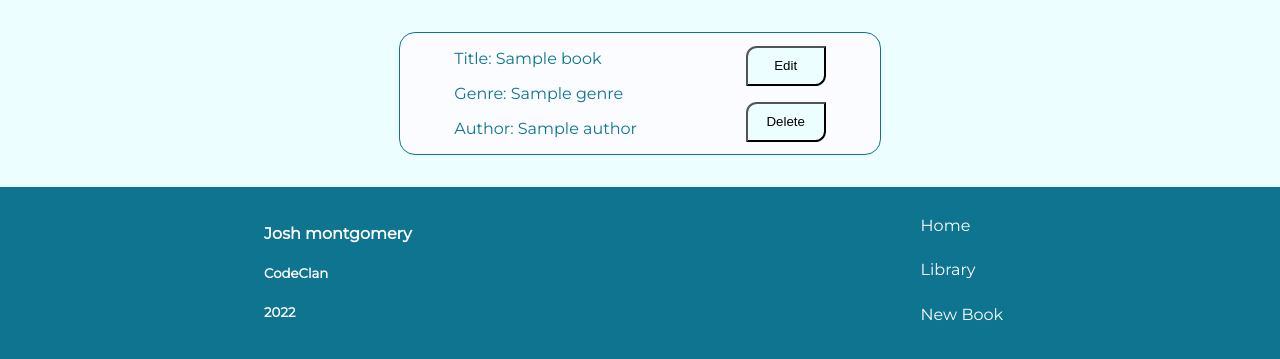
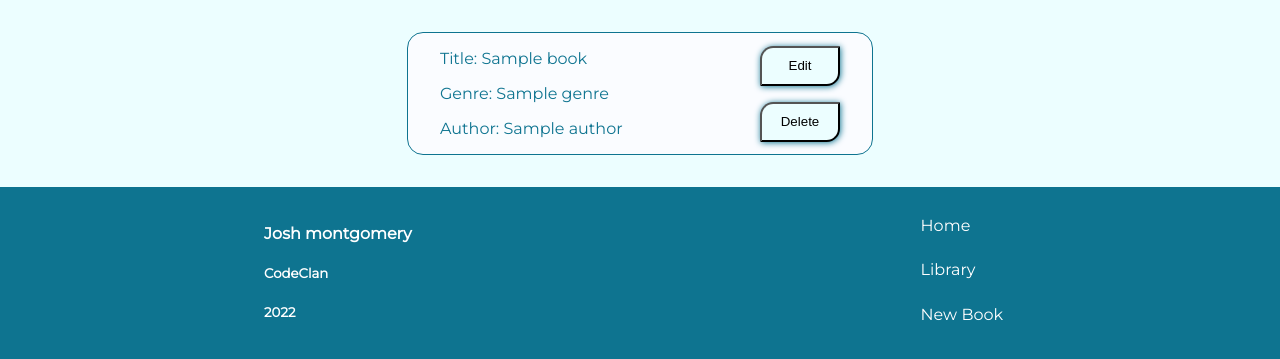
Before and after one commit to jomonty/codeclan_homework, a Flask app: page /books in a window 1280 px wide. Shown: the part 160-519 px from the top of the page. Run offline with Flask 2, Linux system fonts and the light colour scheme; a database or web service that is not in the repository returns one stand-in record (values such as "Sample title"); some libraries are stand-ins or nearby versions.

Commit message:
update css

```diff
--- a/week_4/day_3/one_to_many_lab/library_app/static/css/main.css
+++ b/week_4/day_3/one_to_many_lab/library_app/static/css/main.css
@@ -69,12 +69,13 @@ body > footer {
 }
 .container-book {
     display: flex;
-    justify-content: space-around;
+    justify-content: space-between;
     align-items: center;
     background-color: #FAFCFF;
-    width: 30em;
+    width: 25em;
     border: 1px solid #0e7490;
     border-radius: 1em;
+    padding: 0 2em 0 2em;
     /* padding: 0.2em 0 0.2em 3em; */
     transition: background-color 0.4s ease-out;
 }
@@ -100,8 +101,9 @@ body > footer {
 button {
     height: 3em;
     width: 6em;
-    border-radius: 0.8em 0 0.8em 0;
+    border-radius: 1em 0.1em 1em 0.1em;
     background-color: #ecfeff;
+    box-shadow: 0.05em 0.05em 0.5em #0e7490;
 }
 button:hover {
     cursor: pointer;
```
